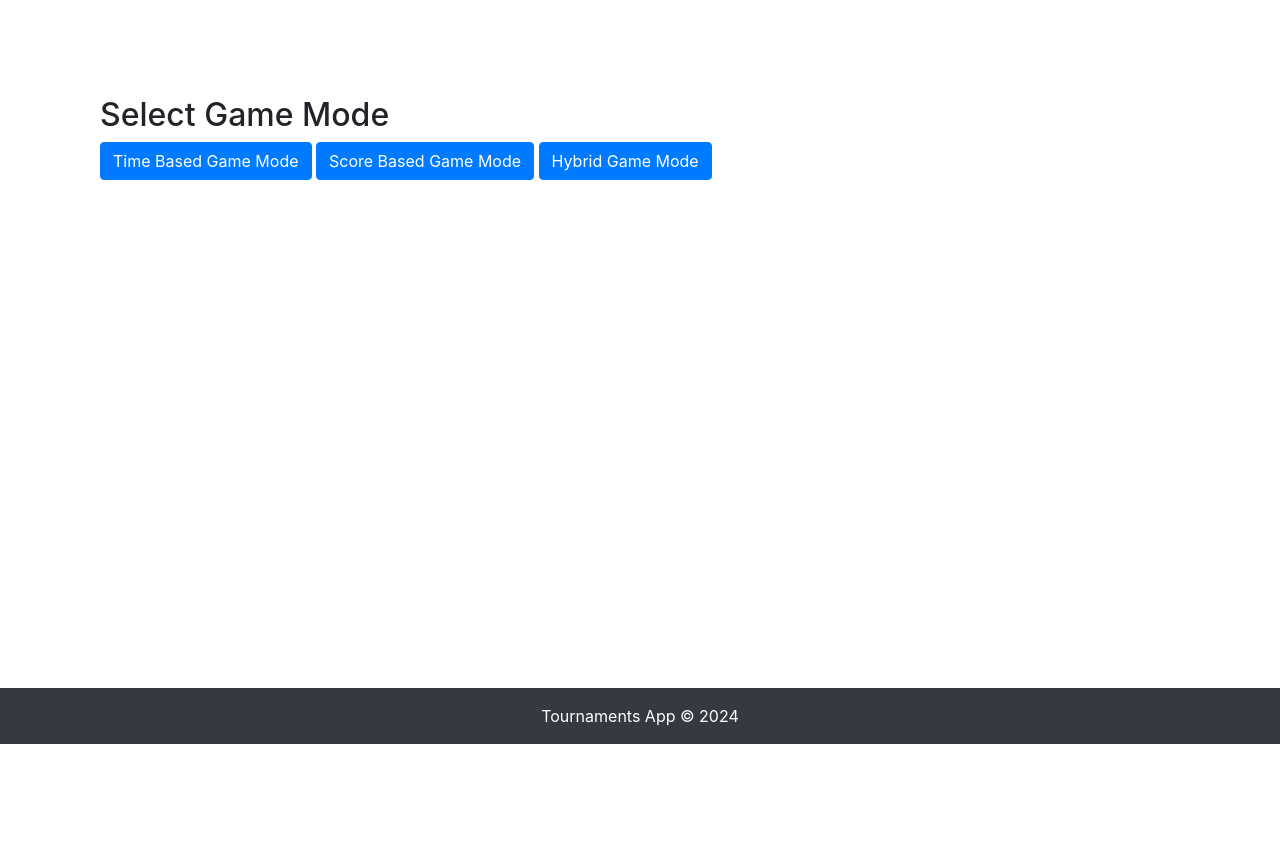
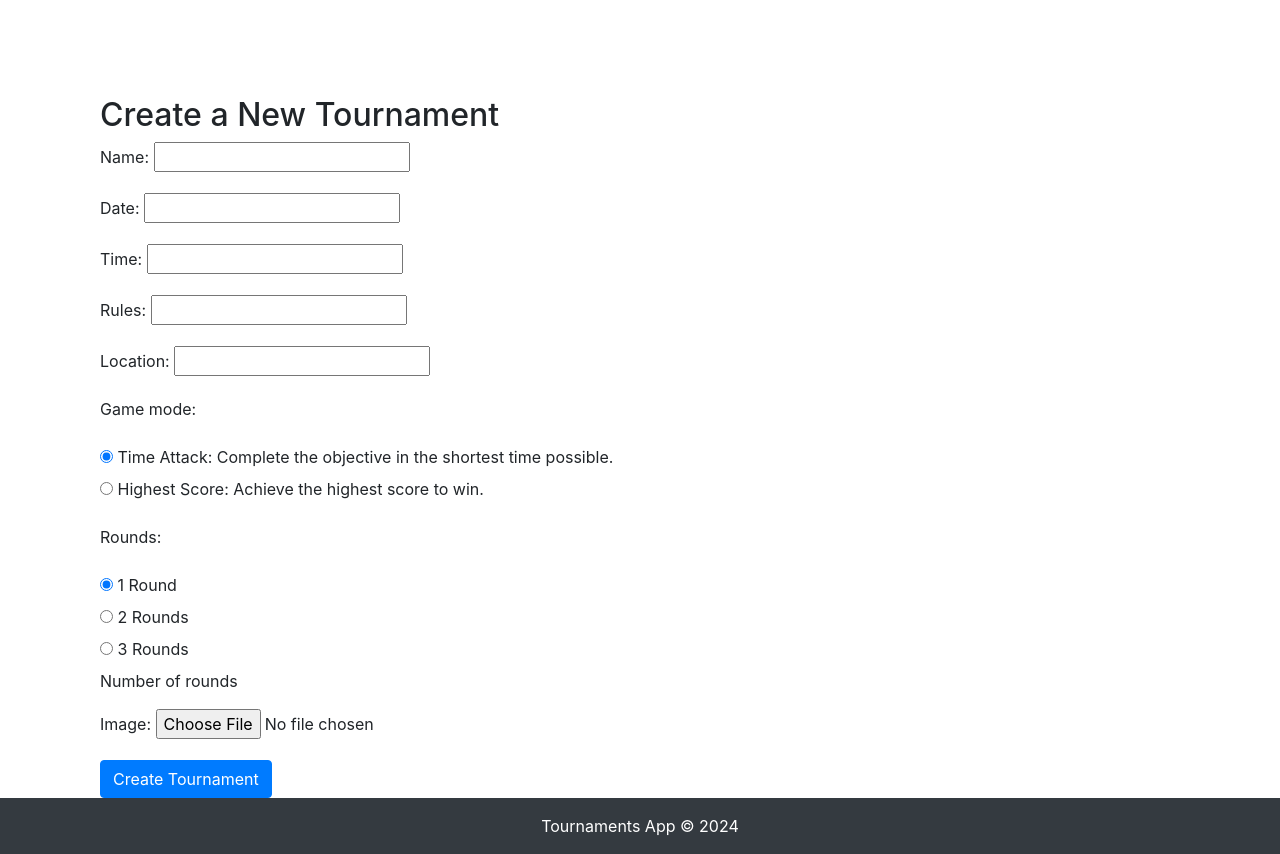
Before and after one commit to nigel-otieno/USEL-Tournament, a Django app: page /tournament/create/ in a window 1280 px wide. Shown: the part 56-910 px from the top of the page. Before the commit the page ends 800 px from the top, so only its background shows below. Run offline with Django 5.2, Linux system fonts and the light colour scheme; a user stored in the database is signed in; some libraries are stand-ins or nearby versions.

Commit message:
addition of in place tournament edit, dynamic table rendering for rounds and scores

```diff
--- a/tournament/tournament_app/admin.py
+++ b/tournament/tournament_app/admin.py
@@ -4,7 +4,4 @@ from .models import *
 admin.site.register(Tournament)
 admin.site.register(Team)
 admin.site.register(Players)
-admin.site.register(TimeBasedGameMode)
-admin.site.register(ScoreBasedGameMode)
-admin.site.register(HybridGameMode)
 admin.site.register(Bracket)
--- a/tournament/tournament_app/forms.py
+++ b/tournament/tournament_app/forms.py
@@ -4,36 +4,40 @@ from .models import *
 class TournamentForm(forms.ModelForm):
     class Meta:
         model = Tournament
-        fields = ['name', 'date', 'time', 'location', 'image']
+        fields = ['name', 'date', 'time', 'rules', 'location', 'game_mode', 'rounds', 'image']
+        widgets = {
+            'rounds': forms.RadioSelect,
+            'game_mode': forms.RadioSelect,
+        }
 
-class GameModeSelectionForm(forms.Form):
-    GAME_MODE_CHOICES = [
-        ('TimeBasedGameMode', 'Time Based Game Mode'),
-        ('ScoreBasedGameMode', 'Score Based Game Mode'),
-        ('HybridGameMode', 'Hybrid Game Mode'),
-    ]
-    game_mode = forms.ChoiceField(choices=GAME_MODE_CHOICES, widget=forms.RadioSelect)
+# class GameModeSelectionForm(forms.Form):
+#     GAME_MODE_CHOICES = [
+#         ('TimeBasedGameMode', 'Time Based Game Mode'),
+#         ('ScoreBasedGameMode', 'Score Based Game Mode'),
+#         ('HybridGameMode', 'Hybrid Game Mode'),
+#     ]
+#     game_mode = forms.ChoiceField(choices=GAME_MODE_CHOICES, widget=forms.RadioSelect)
 
-class TimeBasedGameModeForm(forms.ModelForm):
-    class Meta:
-        model = TimeBasedGameMode
-        fields = ['name', 'description',  'rounds', 'time_score']
+# class TimeBasedGameModeForm(forms.ModelForm):
+#     class Meta:
+#         model = TimeBasedGameMode
+#         fields = ['name', 'description',  'rounds', 'time_score']
 
-class ScoreBasedGameModeForm(forms.ModelForm):
-    class Meta:
-        model = ScoreBasedGameMode
-        fields = ['name', 'description',  'rounds']
+# class ScoreBasedGameModeForm(forms.ModelForm):
+#     class Meta:
+#         model = ScoreBasedGameMode
+#         fields = ['name', 'description',  'rounds']
 
-class HybridGameModeForm(forms.ModelForm):
-    class Meta:
-        model = HybridGameMode
-        fields = ['name', 'description',  'rounds', 'time_score']
+# class HybridGameModeForm(forms.ModelForm):
+#     class Meta:
+#         model = HybridGameMode
+#         fields = ['name', 'description',  'rounds', 'time_score']
 
 
 class TeamForm(forms.ModelForm):
     class Meta:
         model = Team
-        fields = ['name', 'video_url', 'guardian_name', 'guardian_contact', 'score_one', 'score_two', 'score_three']
+        fields = ['name', 'video_url', 'coach', 'score_one', 'score_two', 'score_three']
 
 class PlayerForm(forms.ModelForm):
     class Meta:
--- a/tournament/tournament_app/templates/tournament_create.html
+++ b/tournament/tournament_app/templates/tournament_create.html
@@ -1,4 +1,5 @@
 {% extends 'base_generic.html' %}
+
 {% block title %}Create Tournament{% endblock %}
 
 {% block content %}
@@ -7,8 +8,6 @@
     <form method="post" enctype="multipart/form-data">
         {% csrf_token %}
         {{ form.as_p }}
-        <h3>Game Mode Details</h3>
-        {{ game_mode_form.as_p }}
         <button type="submit" class="btn btn-primary">Create Tournament</button>
     </form>
 </div>
--- a/tournament/tournament_app/templates/tournament_edit.html
+++ b/tournament/tournament_app/templates/tournament_edit.html
@@ -1,10 +1,8 @@
-{% extends "base_generic.html" %}
+{% extends 'base_generic.html' %}
 
 {% block title %}Edit Tournament{% endblock %}
 
 {% block content %}
-<button onclick="history.back()" class="btn btn-secondary ">Back</button>
-
 <div class="container mt-5">
     <h2>Edit Tournament: {{ tournament.name }}</h2>
     <form method="post" enctype="multipart/form-data">
--- a/tournament/tournament_app/templates/tournaments.html
+++ b/tournament/tournament_app/templates/tournaments.html
@@ -31,7 +31,7 @@
     <h1 class="mt-4 mb-3">Tournaments</h1>
     {% if user.is_authenticated %}
     <div class="text-right">
-        <a href="{% url 'game_mode_selection' %}" class="btn btn-success">Create Tournament</a>
+        <a href="{% url 'tournament_create' %}" class="btn btn-success">Create Tournament</a>
     </div>
     {% endif %}
 </div>
@@ -62,7 +62,6 @@
                 {% if tournament.game_mode %}
                 <p class="card-text"><strong>Game Mode:</strong> {{ tournament.game_mode }}</p> <!-- Added game mode display -->
                 {% endif %}
-                <p class="card-text"><strong>Game Mode:</strong> {{ tournament.game_mode.name }}</p>
                 <a href="{% url 'tournament_detail' tournament.id %}" class="btn btn-primary">View Details</a>
             </div>
         </div>
--- a/tournament/tournament_app/urls.py
+++ b/tournament/tournament_app/urls.py
@@ -7,17 +7,14 @@ urlpatterns = [
     path('', IndexView.as_view(), name='index'),
     path('tournaments/', TournamentsView.as_view(), name='tournaments'),
     path('tournament/<int:pk>/', TournamentDetailView.as_view(), name='tournament_detail'),
+    path('tournament/create/', tournament_create, name='tournament_create'),
     path('tournament/<int:id>/edit/', tournament_edit, name='tournament_edit'),
+    path('tournament/<int:tournament_id>/delete/', tournament_delete, name='tournament_delete'),
     path('tournament/<int:tournament_id>/create_team/', team_create, name='team_create'),
     path('team/<int:team_id>/create_player/', player_create, name='player_create'),
     path('team/<int:pk>/', TeamDetailView.as_view(), name='team_detail'),
     path('team/<int:team_id>/upload_video/', upload_video, name='upload_video'),
     path('player/<int:pk>/', PlayerDetailView.as_view(), name='player_detail'),
-    # path('tournament/<int:tournament_id>/bracket/create/', views.bracket_create, name='bracket_create'),
-    # path('tournament/<int:tournament_id>/bracket/display/', views.bracket_display, name='bracket_display'),
-    path('tournament/create/', game_mode_selection, name='game_mode_selection'),
-    path('tournament/create/<str:game_mode>/', views.tournament_create, name='tournament_create'),
-    path('tournament/<int:tournament_id>/game_mode/edit/', views.game_mode_edit, name='game_mode_edit'),
-    path('tournament/<int:tournament_id>/delete/', tournament_delete, name='tournament_delete'),
+    path('update_team_score/', update_team_score, name='update_team_score'),
 
 ]
--- a/tournament/tournament_app/views.py
+++ b/tournament/tournament_app/views.py
@@ -5,7 +5,9 @@ from .models import *
 from .forms import *
 # from .bracket import Bracket
 from django.contrib import messages
-from django.http import HttpResponseForbidden
+from django.http import HttpResponseForbidden, JsonResponse
+from django.views.decorators.csrf import csrf_exempt
+import json
 
 @login_required
 def tournament_delete(request, tournament_id):
@@ -22,97 +24,17 @@ def tournament_delete(request, tournament_id):
     return render(request, 'tournament_confirm_delete.html', {'tournament': tournament})
 
 @login_required
-def game_mode_edit(request, tournament_id):
-    tournament = get_object_or_404(Tournament, id=tournament_id)
-    game_mode = tournament.game_mode
-
-    if isinstance(game_mode, TimeBasedGameMode):
-        form_class = TimeBasedGameModeForm
-    elif isinstance(game_mode, ScoreBasedGameMode):
-        form_class = ScoreBasedGameModeForm
-    elif isinstance(game_mode, HybridGameMode):
-        form_class = HybridGameModeForm
-    else:
-        raise ValueError("Unknown game mode")
-
-    if request.method == 'POST':
-        form = form_class(request.POST, instance=game_mode)
-        if form.is_valid():
-            form.save()
-            return redirect('tournament_detail', pk=tournament.pk)  # Use pk here
-    else:
-        form = form_class(instance=game_mode)
-
-    return render(request, 'game_mode_edit.html', {'form': form, 'tournament': tournament})
-
-
-@login_required
-def game_mode_selection(request):
-    if request.method == 'POST':
-        form = GameModeSelectionForm(request.POST)
-        if form.is_valid():
-            game_mode = form.cleaned_data['game_mode']
-            return redirect('tournament_create', game_mode=game_mode)
-    else:
-        form = GameModeSelectionForm()
-    return render(request, 'game_mode_selection.html', {'form': form})
-
-@login_required
-def tournament_create(request, game_mode):
-    game_mode_instance = None
-    if game_mode == 'TimeBasedGameMode':
-        GameModeForm = TimeBasedGameModeForm
-    elif game_mode == 'ScoreBasedGameMode':
-        GameModeForm = ScoreBasedGameModeForm
-    elif game_mode == 'HybridGameMode':
-        GameModeForm = HybridGameModeForm
-    else:
-        raise ValueError("Invalid game mode")
-
+def tournament_create(request):
     if request.method == 'POST':
         form = TournamentForm(request.POST, request.FILES)
-        game_mode_form = GameModeForm(request.POST)
-        if form.is_valid() and game_mode_form.is_valid():
+        if form.is_valid():
             tournament = form.save(commit=False)
             tournament.created_by = request.user
-            game_mode_instance = game_mode_form.save(commit=False)
-            game_mode_instance.created_by = request.user
-            game_mode_instance.save()
-            tournament.game_mode_type = ContentType.objects.get_for_model(game_mode_instance)
-            tournament.game_mode_id = game_mode_instance.id
             tournament.save()
             return redirect('tournament_detail', pk=tournament.pk)
     else:
         form = TournamentForm()
-        game_mode_form = GameModeForm()
-
-    return render(request, 'tournament_create.html', {
-        'form': form,
-        'game_mode_form': game_mode_form,
-        'game_mode': game_mode
-    })
-
-
-# def bracket_create(request, tournament_id):
-#     tournament = get_object_or_404(Tournament, id=tournament_id)
-#     if request.method == 'POST':
-#         form = BracketForm(request.POST)
-#         if form.is_valid():
-#             bracket = form.save(commit=False)
-#             bracket.tournament = tournament
-#             bracket.save()
-#             form.save_m2m()
-#             return redirect('tournament_detail', tournament.id)
-#     else:
-#         form = BracketForm()
-#     return render(request, 'bracket_create.html', {'form': form, 'tournament': tournament})
-
-
-# # views.py
-# def bracket_display(request, tournament_id):
-#     tournament = get_object_or_404(Tournament, id=tournament_id)
-#     bracket = get_object_or_404(Bracket, tournament=tournament)
-#     return render(request, 'bracket_display.html', {'bracket': bracket, 'tournament': tournament})
+    return render(request, 'tournament_create.html', {'form': form})
 
 @login_required
 def tournament_edit(request, id):
@@ -121,42 +43,17 @@ def tournament_edit(request, id):
     if request.user != tournament.created_by:
         return redirect('tournament_detail', pk=tournament.id)
 
-    game_mode_instance = None
-    GameModeForm = None
-
-    if hasattr(tournament, 'timebasedgamemode'):
-        game_mode_instance = tournament.timebasedgamemode
-        GameModeForm = TimeBasedGameModeForm
-    elif hasattr(tournament, 'scorebasedgamemode'):
-        game_mode_instance = tournament.scorebasedgamemode
-        GameModeForm = ScoreBasedGameModeForm
-    elif hasattr(tournament, 'hybridgamemode'):
-        game_mode_instance = tournament.hybridgamemode
-        GameModeForm = HybridGameModeForm
-
     if request.method == 'POST':
         form = TournamentForm(request.POST, request.FILES, instance=tournament)
-        if game_mode_instance:
-            game_mode_form = GameModeForm(request.POST, instance=game_mode_instance)
-        else:
-            game_mode_form = None
-
-        if form.is_valid() and (game_mode_form is None or game_mode_form.is_valid()):
+        if form.is_valid():
             form.save()
-            if game_mode_form:
-                game_mode_form.save()
             return redirect('tournament_detail', pk=tournament.id)
     else:
         form = TournamentForm(instance=tournament)
-        if game_mode_instance:
-            game_mode_form = GameModeForm(instance=game_mode_instance)
-        else:
-            game_mode_form = None
 
     return render(request, 'tournament_edit.html', {
         'form': form,
-        'tournament': tournament,
-        'game_mode_form': game_mode_form
+        'tournament': tournament
     })
 
 @login_required
@@ -188,7 +85,6 @@ def upload_video(request, team_id):
         team.save()
         return redirect('team_detail', pk=team.id)
     return redirect('team_detail', pk=team.id)
-
 
 @login_required
 def player_create(request, team_id):
@@ -227,6 +123,7 @@ class IndexView(TemplateView):
         context = super().get_context_data(**kwargs)
         context['tournaments'] = Tournament.objects.all()
         return context
+
 class TournamentsView(ListView):
     model = Tournament
     template_name = 'tournaments.html'
@@ -239,34 +136,24 @@ class TournamentDetailView(DetailView):
     def get_context_data(self, **kwargs):
         context = super().get_context_data(**kwargs)
         tournament = self.get_object()
-        game_mode = None
-        #use to pass through details and render table client side in TournamentDetails
-        game_mode_details = {}                              #use to pass through details and render table client side in TournamentDetails
+        teams = list(tournament.teams.all())
 
-        if tournament.game_mode_type and tournament.game_mode_id:
-            game_mode = tournament.game_mode_type.get_object_for_this_type(id=tournament.game_mode_id)
-        if isinstance(game_mode, TimeBasedGameMode):
-            game_mode_details = {
-                'type': 'TimeBased',
-                'rounds': game_mode.rounds,
-                'time_score': game_mode.time_score
-            }
-        elif isinstance(game_mode, ScoreBasedGameMode):
-            game_mode_details = {
-                'type': 'ScoreBased',
-                'rounds': game_mode.rounds
-            }
-        elif isinstance(game_mode, HybridGameMode):
-            game_mode_details = {
-                'type': 'Hybrid',
-                'rounds': game_mode.rounds,
-                'time_score': game_mode.time_score
-            }
+        sort_by = self.request.GET.get('sort', 'name-asc')
 
-        context['game_mode'] = game_mode
-        context['game_mode_details'] = game_mode_details
+        if sort_by == 'name-asc':
+            teams = sorted(teams, key=lambda t: t.name.lower())
+        elif sort_by == 'name-desc':
+            teams = sorted(teams, key=lambda t: t.name.lower(), reverse=True)
+        elif sort_by == 'score-asc':
+            teams = sorted(teams, key=lambda t: (t.score_one or 0) + (t.score_two or 0) + (t.score_three or 0))
+        elif sort_by == 'score-desc':
+            teams = sorted(teams, key=lambda t: (t.score_one or 0) + (t.score_two or 0) + (t.score_three or 0), reverse=True)
+
+        context['tournament'] = tournament
+        context['teams'] = teams
+        context['sort_by'] = sort_by
+        context['round_headers'] = range(1, tournament.rounds + 1)
         return context
-
 class TeamDetailView(DetailView):
     model = Team
     template_name = 'team_detail.html'
@@ -276,3 +163,23 @@ class PlayerDetailView(DetailView):
     model = Players
     template_name = 'player_detail.html'
     context_object_name = 'player'
+
+@csrf_exempt
+def update_team_score(request):
+    if request.method == "POST":
+        data = json.loads(request.body)
+        team_id = data.get("team_id")
+        score_field = data.get("score_field")
+        score_value = data.get("score_value")
+
+        try:
+            team = Team.objects.get(id=team_id)
+            setattr(team, score_field, score_value)
+            team.save()
+            return JsonResponse({"success": True})
+        except Team.DoesNotExist:
+            return JsonResponse({"success": False, "error": "Team not found"})
+        except Exception as e:
+            return JsonResponse({"success": False, "error": str(e)})
+
+    return JsonResponse({"success": False, "error": "Invalid request"})
```
Also changed, not shown: tournament/tournament_app/models.py (+60 -49 lines), tournament/tournament_app/templates/tournament_detail.html (+72 -38 lines), tournament/db.sqlite3, tournament/media/tournament_images/usel.png (added), tournament/media/tournament_images/usel_xsBJ9R3.png (added), tournament/tournament_app/migrations/0010_remove_scorebasedgamemode_created_by_and_more.py (added), tournament/tournament_app/migrations/0011_alter_tournament_game_mode.py (added), tournament/tournament_app/migrations/0012_alter_tournament_game_mode.py (added), tournament/tournament_app/migrations/0013_tournament_description.py (added), tournament/tournament_app/migrations/0014_rename_guardian_name_team_coach_and_more.py (added), tournament/tournament_app/migrations/0015_team_total_score.py (added), tournament/tournament_app/migrations/0016_tournament_rules.py (added).
